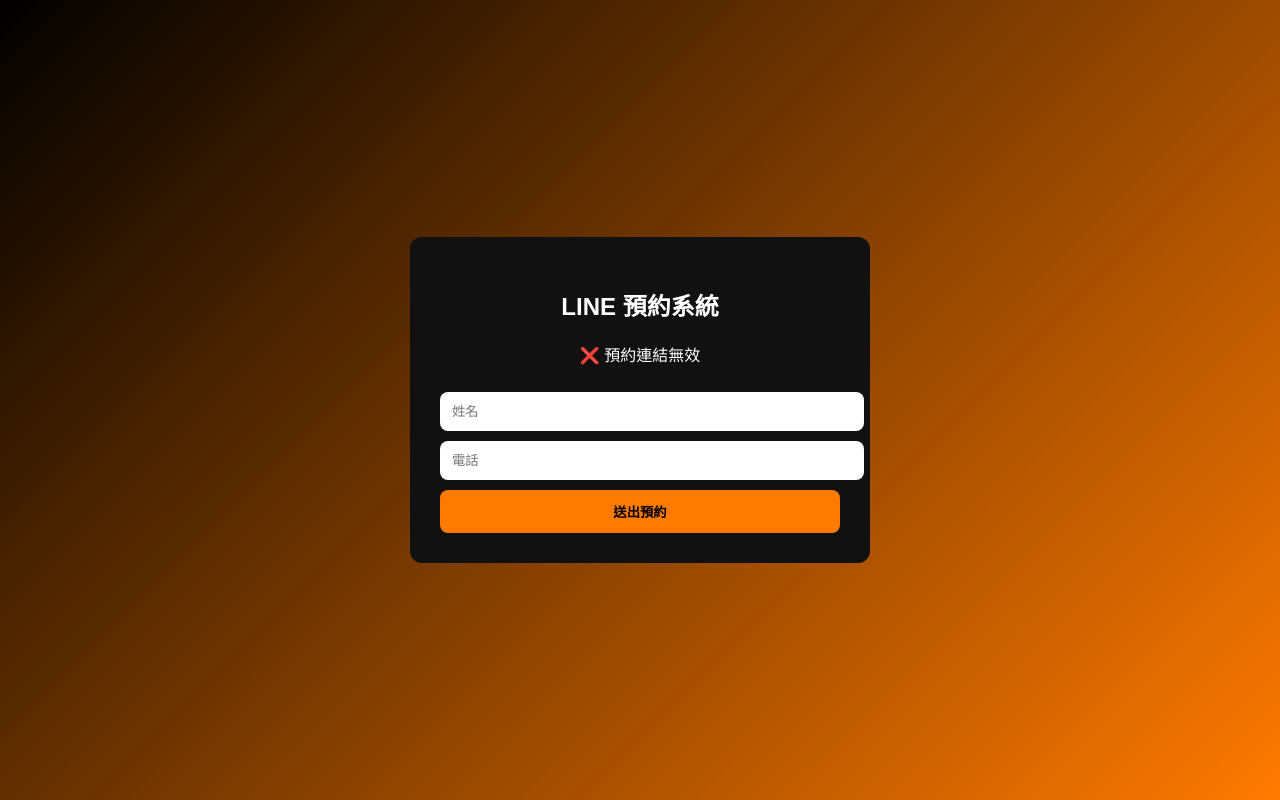
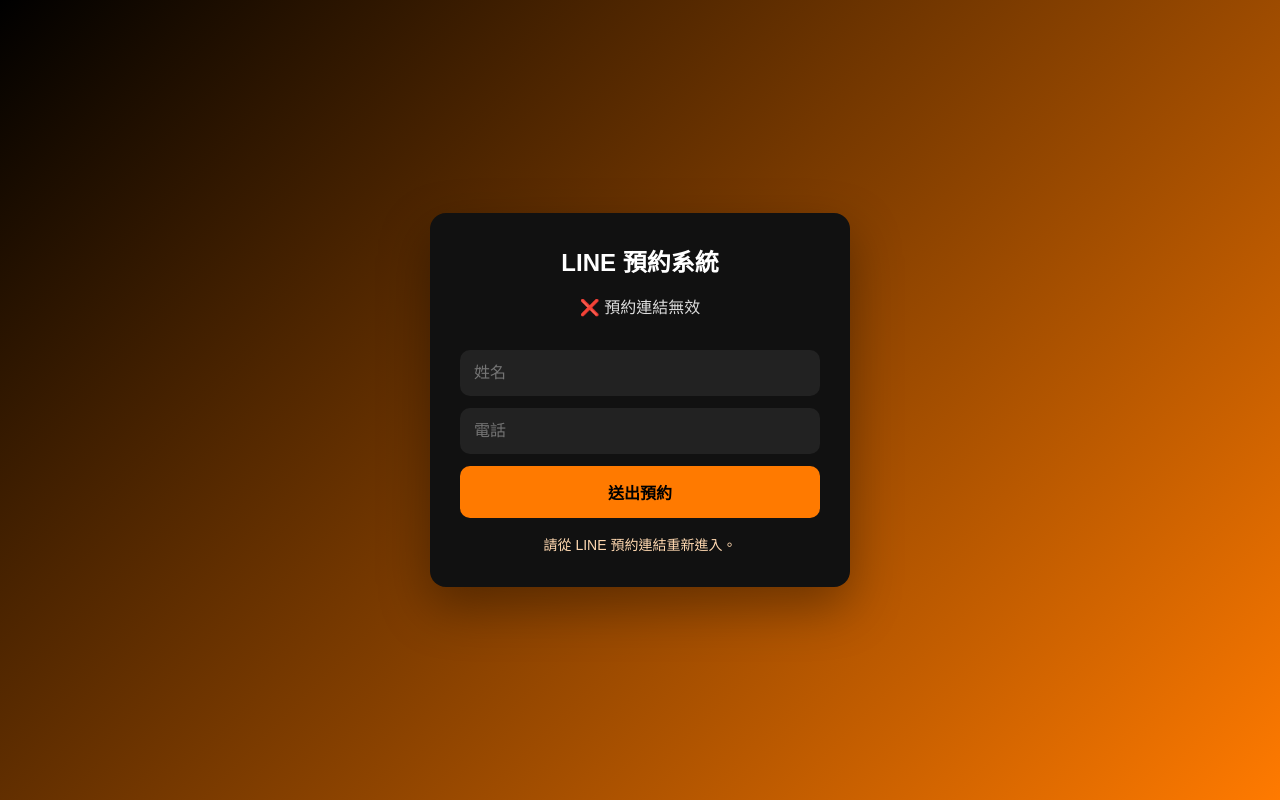
Before and after one commit to a110859420-max/line-bot, a website: page public/booking.html in a window 1280 px wide. Both pictures are taken after a click on the button "送出預約". Drawn offline with Linux system fonts and the light colour scheme; no server answers.

Commit message:
replace booking page

```diff
--- a/public/booking.html
+++ b/public/booking.html
@@ -4,71 +4,124 @@
   <meta charset="UTF-8" />
   <meta name="viewport" content="width=device-width, initial-scale=1.0"/>
   <title>LINE 預約</title>
+  <style>
+    * { box-sizing: border-box; }
 
-  <style>
     body {
       margin: 0;
-      font-family: sans-serif;
-      background: linear-gradient(135deg, #000, #ff7a00);
+      font-family: "Noto Sans TC", sans-serif;
+      background: linear-gradient(135deg, #000000, #ff7a00);
       color: white;
+      min-height: 100vh;
       display: flex;
       justify-content: center;
       align-items: center;
-      height: 100vh;
+      padding: 20px;
     }
 
     .box {
       background: #111;
       padding: 30px;
-      border-radius: 12px;
+      border-radius: 16px;
       text-align: center;
-      max-width: 400px;
-      width: 90%;
+      max-width: 420px;
+      width: 100%;
+      box-shadow: 0 20px 50px rgba(0,0,0,0.35);
+    }
+
+    h2 {
+      margin-top: 0;
+      margin-bottom: 10px;
+    }
+
+    p {
+      margin-bottom: 20px;
+      color: #ddd;
     }
 
     input, button {
       width: 100%;
-      padding: 12px;
-      margin-top: 10px;
-      border-radius: 8px;
+      padding: 14px;
+      margin-top: 12px;
+      border-radius: 10px;
       border: none;
+      font-size: 16px;
+    }
+
+    input {
+      background: #222;
+      color: white;
     }
 
     button {
       background: #ff7a00;
       color: black;
       font-weight: bold;
+      cursor: pointer;
+    }
+
+    button:disabled {
+      opacity: 0.6;
+      cursor: not-allowed;
+    }
+
+    #result {
+      margin-top: 16px;
+      font-size: 14px;
+      line-height: 1.6;
+      color: #ffd8b0;
+      white-space: pre-line;
     }
   </style>
 </head>
-
 <body>
   <div class="box">
     <h2>LINE 預約系統</h2>
-
     <p id="status">讀取中...</p>
 
-    <input id="name" placeholder="姓名">
-    <input id="phone" placeholder="電話">
+    <input id="name" type="text" placeholder="姓名" />
+    <input id="phone" type="text" placeholder="電話" />
 
-    <button onclick="sendBooking()">送出預約</button>
+    <button id="submitBtn" type="button">送出預約</button>
+
+    <div id="result"></div>
   </div>
 
   <script>
-    const token = new URLSearchParams(location.search).get("booking_token");
-
+    const token = new URLSearchParams(window.location.search).get("booking_token");
     const statusEl = document.getElementById("status");
+    const resultEl = document.getElementById("result");
+    const submitBtn = document.getElementById("submitBtn");
 
     if (!token) {
-      statusEl.innerText = "❌ 預約連結無效";
+      statusEl.textContent = "❌ 預約連結無效";
     } else {
-      statusEl.innerText = "✅ 已取得 token";
+      statusEl.textContent = "✅ 已取得 booking_token";
     }
 
-    async function sendBooking() {
-      const name = document.getElementById("name").value;
-      const phone = document.getElementById("phone").value;
+    submitBtn.addEventListener("click", async function () {
+      const name = document.getElementById("name").value.trim();
+      const phone = document.getElementById("phone").value.trim();
 
+      if (!token) {
+        resultEl.textContent = "請從 LINE 預約連結重新進入。";
+        return;
+      }
+
+      if (!name) {
+        resultEl.textContent = "請輸入姓名";
+        return;
+      }
+
+      if (!phone) {
+        resultEl.textContent = "請輸入電話";
+        return;
+      }
+
+      submitBtn.disabled = true;
+      resultEl.textContent = "送出中...";
+
+      try {
         const res = await fetch("/api/create-booking", {
           method: "POST",
           headers: {
@@ -81,10 +134,27 @@
           })
         });
 
-      const data = await res.json();
+        const text = await res.text();
 
-      alert(data.message || "完成");
+        let data;
+        try {
+          data = JSON.parse(text);
+        } catch (e) {
+          data = { message: text || "伺服器沒有回傳 JSON" };
         }
+
+        if (!res.ok) {
+          resultEl.textContent = "送出失敗：\\n" + (data.message || "未知錯誤");
+          return;
+        }
+
+        resultEl.textContent = "✅ 預約送出成功\\n" + (data.message || "");
+      } catch (error) {
+        resultEl.textContent = "送出失敗：\\n" + error.message;
+      } finally {
+        submitBtn.disabled = false;
+      }
+    });
   </script>
 </body>
 </html>
```
Lines whose indentation alone changed are shown as unchanged.
